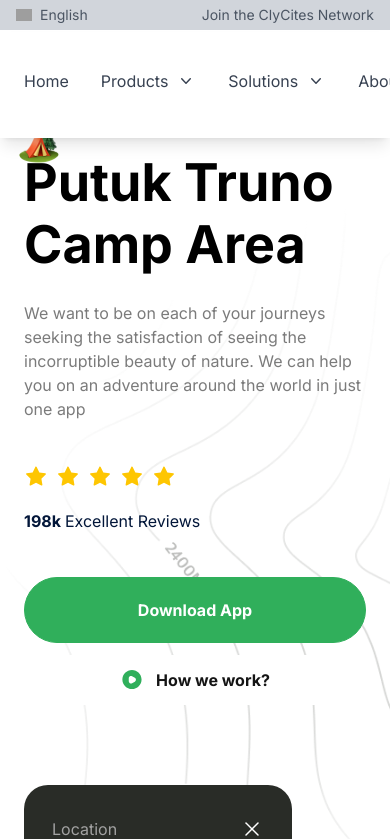
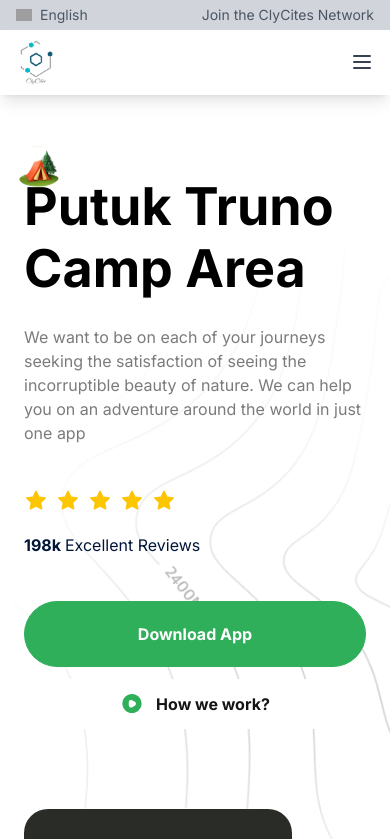
Before and after one commit to ClyCites/ClyCites-Frontend, a Next.js app in the folder ClyCites/: page / in a window 390 px wide. Shown: the top 839 px of the page. Built offline with nearby package versions, Linux system fonts and the light colour scheme; grey boxes are pictures that could not be loaded.

Commit message:
heaver for small devices

```diff
--- a/ClyCites/components/Navbar.tsx
+++ b/ClyCites/components/Navbar.tsx
@@ -59,6 +59,8 @@ const Navbar = () => {
   const [scrolled, setScrolled] = useState(false);
   const [selectedLanguage, setSelectedLanguage] = useState('English');
   const [languageMenuOpen, setLanguageMenuOpen] = useState(false);
+  const [isOpen, setIsOpen] = useState(false);
+  // const [isMenuOpen, setIsMenuOpen] = useState(false);
   const languages = ['English', 'Spanish', 'French', 'German', 'Chinese'];
 
   const router = useRouter();
@@ -115,9 +117,9 @@ const Navbar = () => {
         <label className="text-sm text-gray-600">Join the ClyCites Network</label>
       </div>
 
-      {/* Navbar */}
+      {/* Navbar For Big screens*/}
       <nav
-        className={`flex items-center justify-between max-container padding-container fixed ${scrolled ? 'top-0' : 'top-8'
+        className={`hidden lg:flex items-center justify-between max-container padding-container fixed ${scrolled ? 'top-0' : 'top-8'
           } left-0 w-full z-20 py-2 bg-white border-b-2 border-white shadow-lg`}
         style={{ position: 'fixed', zIndex: 50 }}
       >
@@ -189,6 +191,75 @@ const Navbar = () => {
           </button>
         </div>
       </nav>
+      // Navbar for Small Devices
+      <nav
+        className={`fixed top-0 left-0 w-full z-20 bg-white border-b-2 ${scrolled ? 'top-0' : 'top-8'} border-white shadow-lg py-2 px-4 lg:hidden`}
+        style={{ position: 'fixed', zIndex: 50 }}
+      >
+  <div className="flex items-center justify-between">
+    {/* Logo */}
+    <Link href="/">
+      <Image src="/images/logo.jpeg" alt="logo" width={40} height={29} className="rounded-full" />
+    </Link>
+
+    {/* Mobile Menu Button */}
+    <button
+      onClick={() => setIsOpen(!isOpen)}
+      className="text-gray-700 focus:outline-none"
+    >
+      <svg
+        xmlns="http://www.w3.org/2000/svg"
+        className="h-6 w-6"
+        viewBox="0 0 24 24"
+        fill="none"
+        stroke="currentColor"
+        strokeWidth="2"
+        strokeLinecap="round"
+        strokeLinejoin="round"
+      >
+        <path d="M4 6h16M4 12h16M4 18h16" />
+      </svg>
+    </button>
+  </div>
+
+  {/* Mobile Menu Links */}
+  {isOpen && (
+    <div className="mt-2 bg-gray-100 text-gray-800 p-4">
+      <ul className="flex flex-col gap-2">
+        {NAV_LINKS.map((link) => (
+          <li key={link.key} className="relative">
+            <Link
+              href={link.href || '#'}
+              className="text-gray-700 hover:text-blue-600 block py-2 px-4 transition-colors"
+            >
+              {link.label}
+            </Link>
+            {link.dropdown && (
+              <ul className="mt-2 bg-white text-gray-800 p-2 shadow-lg">
+                {link.dropdown.map((dropdownLink) => (
+                  <li key={dropdownLink.label}>
+                    {dropdownLink.isLabel ? (
+                      <span className="block px-4 py-2 text-sm text-gray-600 font-bold">{dropdownLink.label}</span>
+                    ) : (
+                      <Link
+                        href={dropdownLink.href || '#'}
+                        className="block text-gray-700 hover:bg-blue-100 hover:text-blue-600 px-4 py-2 text-sm"
+                      >
+                        {dropdownLink.label}
+                      </Link>
+                    )}
+                  </li>
+                ))}
+              </ul>
+            )}
+          </li>
+        ))}
+      </ul>
+    </div>
+  )}
+</nav>
+
+
     </div>
   );
 };
```
